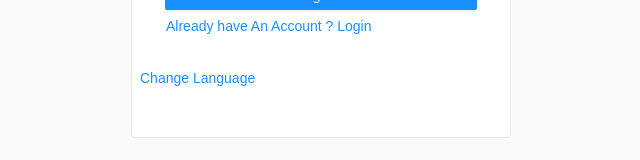
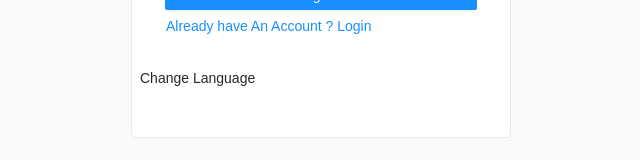
Before and after one commit to piscibus/dolphin-ui, a React (Create React App) app: page /login in a window 1280 px wide. Both pictures are taken after a click on the button "New To Dolphin ? Register Now". Shown: the part 514-674 px from the top of the page, without its empty margins (319-959 px from the left). Built offline with nearby package versions, Linux system fonts and the light colour scheme.

Commit message:
Remove commented code

```diff
--- a/src/localisations/index.js
+++ b/src/localisations/index.js
@@ -1,5 +1,5 @@
 import React from 'react'
-import { Button, Form, Input, Alert, Dropdown, Menu } from 'antd'
+import { Button, Dropdown, Menu } from 'antd'
 import { useTranslation } from 'react-i18next'
 /**Component Wrapper for locals */
 const Create = (props) => {
@@ -32,9 +32,7 @@ const Create = (props) => {
         )
         return (
             <Dropdown overlay={localsItems()} trigger={['hover']}>
-                <a className="ant-dropdown-link" href="#">
-                    {trans('ChangeLang')}
-                </a>
+                <span className="ant-dropdown-link">{trans('ChangeLang')}</span>
             </Dropdown>
         )
     }
--- a/src/modules/Authentication/components/Login/_rules.js
+++ b/src/modules/Authentication/components/Login/_rules.js
@@ -16,7 +16,8 @@ export const rules = (locale) => {
                 message: 'Password is required',
             },
             {
-                pattern: '/^(?=.*d)(?=.*[a-z])(?=.*[A-Z])[0-9a-zA-Z]{6,20}$/',
+                pattern:
+                    '^(?=.*[a-z])(?=.*[A-Z])(?=.*[0-9])(?=.*[!@#\\$%\\^&\\*])(?=.{6,20})',
                 message:
                     'Password should at least has a capital letter, small letter',
             },
```
